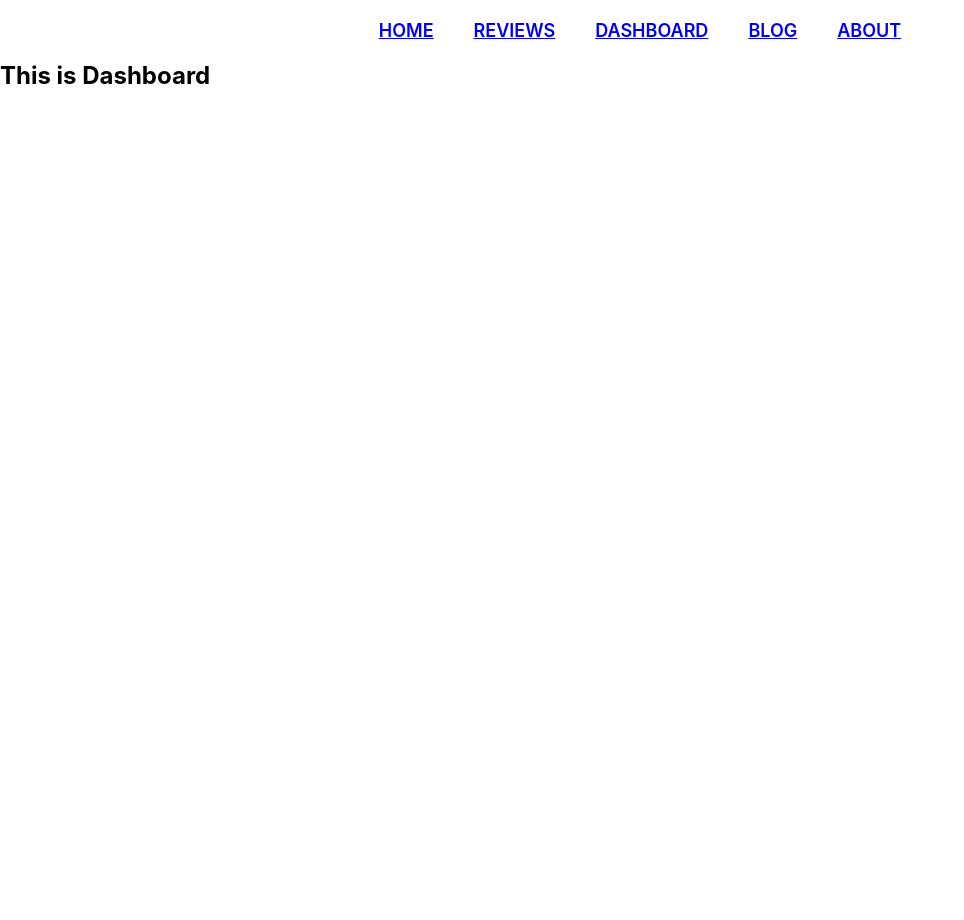
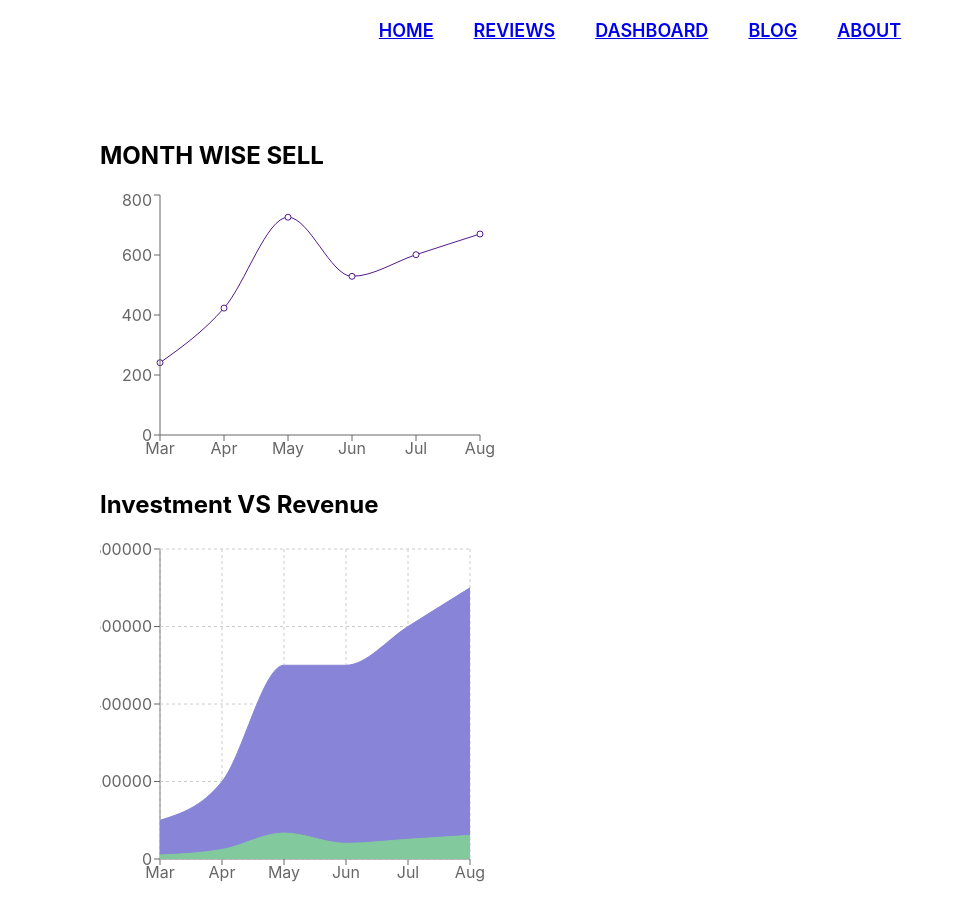
Before and after one commit to muzahidMD/product-analysis-website-muzahidMD-assignment09, a React (Create React App) app: page /dashboard in a window 1280 px wide. Shown: the top 920 px of the page, without its empty margins (0-964 px from the left). Before the commit the page ends 800 px from the top, so only its background shows below. Built offline with nearby package versions, Linux system fonts and the light colour scheme.

Commit message:
added chart

```diff
--- a/public/index.html
+++ b/public/index.html
@@ -22,7 +22,7 @@
       work correctly both with client-side routing and a non-root public URL.
       Learn how to configure a non-root public URL by running `npm run build`.
     -->
-  <title>Laptop Review</title>
+  <title>Laptop Review muzahidMD</title>
 </head>
 
 <body>
--- a/src/components/Dashboard/Dashboard.css
+++ b/src/components/Dashboard/Dashboard.css
@@ -0,0 +1,3 @@
+.dashBoard {
+    margin: 100px;
+}
--- a/src/components/Dashboard/Dashboard.js
+++ b/src/components/Dashboard/Dashboard.js
@@ -1,9 +1,50 @@
-import React from 'react';
+import React, { useEffect, useState } from 'react';
+import { Area, AreaChart, CartesianGrid, Line, LineChart, Tooltip, XAxis, YAxis } from 'recharts';
+import './Dashboard.css'
 
 const Dashboard = () => {
+    const [charts, setChart] = useState([]);
+
+    useEffect(() => {
+        fetch("data.json")
+            .then(res => res.json())
+            .then(data => setChart(data))
+    }, [])
+
     return (
-        <div>
-            <h2>This is Dashboard</h2>
+        <div className='dashBoard'>
+            <div>
+                <h2>MONTH WISE SELL</h2>
+                <LineChart width={400} height={280} data={charts} margin={{ top: 5, right: 20, bottom: 5, left: 0 }}>
+                    <Line type="monotone" dataKey="sell" stroke="#551A8B" />
+                    <XAxis dataKey="month" />
+                    <YAxis dataKey="sell" />
+                    <Tooltip />
+                </LineChart>
+            </div>
+
+            <div>
+                <h2>Investment VS Revenue</h2>
+                <AreaChart width={400} height={350} data={charts}
+                    margin={{ top: 10, right: 30, left: 0, bottom: 0 }}>
+                    <defs>
+                        <linearGradient id="colorUv" x1="0" y1="0" x2="0" y2="1">
+                            <stop offset="5%" stopColor="#8884d8" />
+                            {/* <stop offset="95%" stopColor="#8884d8" stopOpacity={0} /> */}
+                        </linearGradient>
+                        <linearGradient id="colorPv" x1="0" y1="0" x2="0" y2="1">
+                            <stop offset="5%" stopColor="#82ca9d" />
+                            {/* <stop offset="95%" stopColor="#82ca9d" stopOpacity={0} /> */}
+                        </linearGradient>
+                    </defs>
+                    <XAxis dataKey="month" />
+                    <YAxis dataKey="investment" />
+                    <CartesianGrid strokeDasharray="3 3" />
+                    <Tooltip />
+                    <Area type="monotone" dataKey="investment" stroke="#8884d8" fillOpacity={1} fill="url(#colorUv)" />
+                    <Area type="monotone" dataKey="revenue" stroke="#82ca9d" fillOpacity={1} fill="url(#colorPv)" />
+                </AreaChart>
+            </div>
         </div>
     );
 };
```
Also changed, not shown: src/hooks/useChart.js (added, +14 -0 lines), 1 other file (tests, documents, lock files or other folders).
